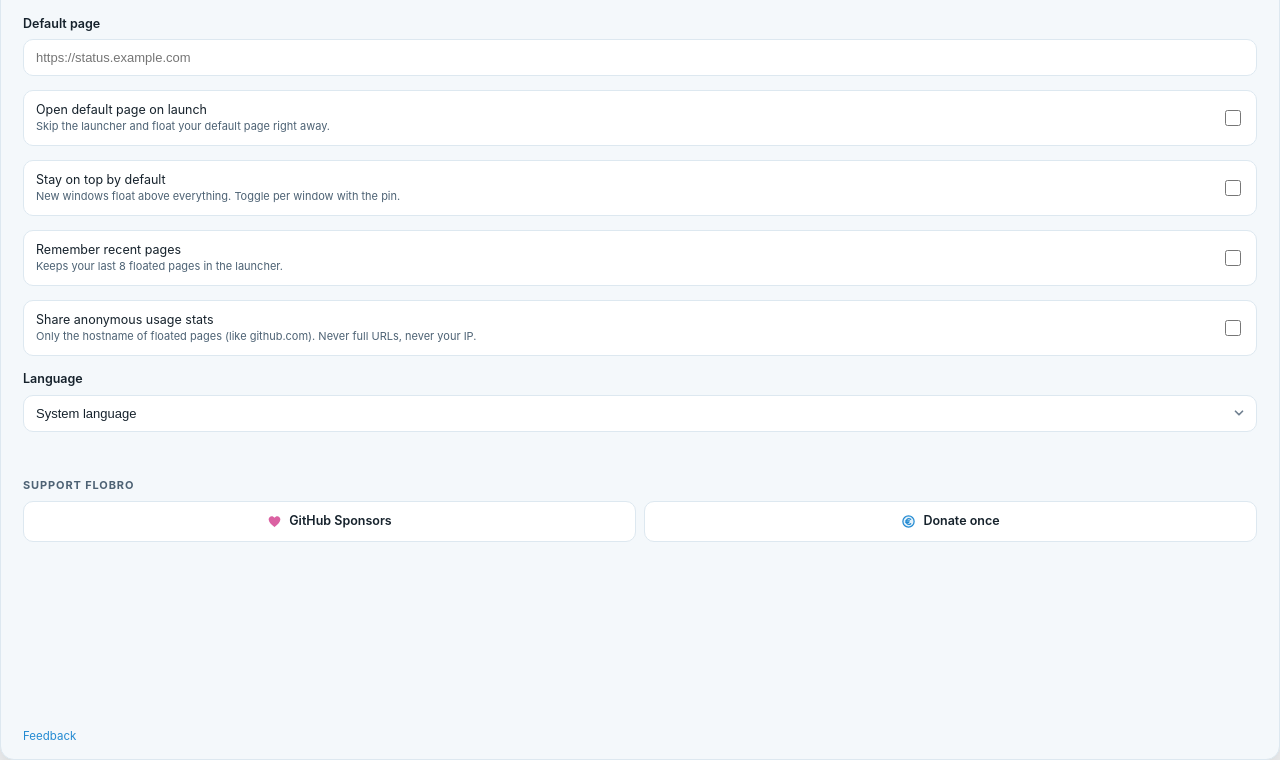
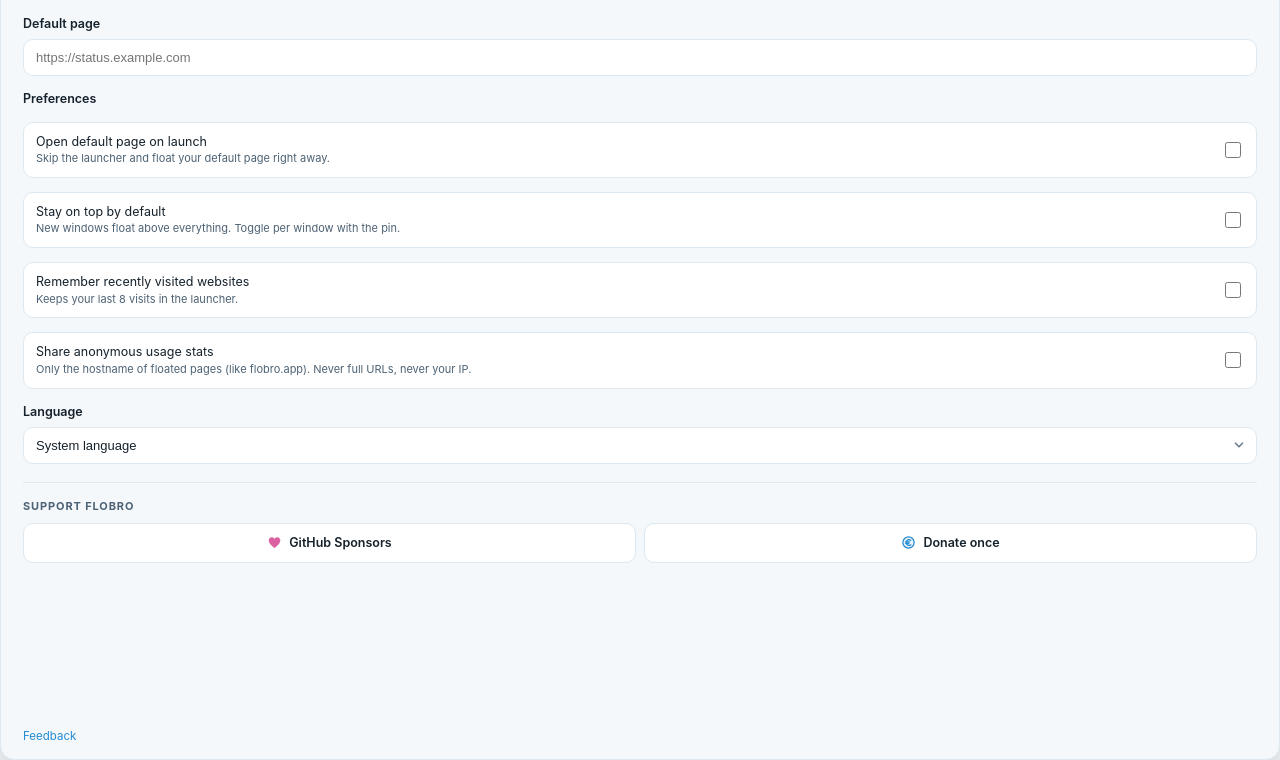
Before and after one commit to flobro/flobro-app, a website: page src/settings.html in a window 1280 px wide. Shown: the part 40-800 px from the top of the page. Drawn offline with Linux system fonts and the light colour scheme.

Commit message:
feat: clearer sections in settings screen

```diff
--- a/src/i18n.js
+++ b/src/i18n.js
@@ -23,14 +23,15 @@ window.FLOBRO_I18N = (function () {
       settings_title: 'Settings',
       default_page: 'Default page',
       open_on_start: 'Open default page on launch',
+      preferences: 'Preferences',
       open_on_start_sub: 'Skip the launcher and float your default page right away.',
       stay_on_top: 'Stay on top by default',
       stay_on_top_sub: 'New windows float above everything. Toggle per window with the pin.',
-      remember_recent: 'Remember recent pages',
-      remember_recent_sub: 'Keeps your last 8 floated pages in the launcher.',
+      remember_recent: 'Remember recently visited websites',
+      remember_recent_sub: 'Keeps your last 8 visits in the launcher.',
       share_usage: 'Share anonymous usage stats',
       share_usage_sub:
-        'Only the hostname of floated pages (like github.com). Never full URLs, never your IP.',
+        'Only the hostname of floated pages (like flobro.app). Never full URLs, never your IP.',
       language: 'Language',
       lang_auto: 'System language',
       save: 'Save',
@@ -78,14 +79,15 @@ window.FLOBRO_I18N = (function () {
       settings_title: 'Instellingen',
       default_page: 'Standaardpagina',
       open_on_start: 'Standaardpagina openen bij start',
-      open_on_start_sub: 'Sla de launcher over en float direct je standaardpagina.',
+      preferences: 'Voorkeuren',
+      open_on_start_sub: 'Sla het welkomstscherm over en open direct je standaardpagina.',
       stay_on_top: 'Standaard bovenaan blijven',
       stay_on_top_sub: 'Nieuwe vensters zweven boven alles. Per venster aan te passen met de pin.',
-      remember_recent: 'Recente pagina’s onthouden',
-      remember_recent_sub: 'Bewaart je laatste 8 gefloate pagina’s in de launcher.',
+      remember_recent: 'Recent bezochte websites onthouden',
+      remember_recent_sub: 'Bewaart je laatste 8 bezoeken in het welkomstscherm.',
       share_usage: 'Anonieme gebruiksstatistieken delen',
       share_usage_sub:
-        'Alleen de hostnaam van gefloate pagina’s (zoals github.com). Nooit volledige URL’s, nooit je IP.',
+        'Alleen de hostnaam van gefloate pagina’s (zoals flobro.app). Nooit volledige URL’s, nooit je IP.',
       language: 'Taal',
       lang_auto: 'Systeemtaal',
       save: 'Opslaan',
--- a/src/settings.html
+++ b/src/settings.html
@@ -18,9 +18,11 @@
 
     <div class="content">
       <div class="field">
-        <label for="default-url" data-i18n="default_page">Default page</label>
+        <label for="default-url" data-i18n="default_page" class="settings-section">Default page</label>
         <input type="text" id="default-url" placeholder="https://status.example.com" spellcheck="false">
       </div>
+
+      <span class="settings-section" data-i18n="preferences">Preferences</span>
 
       <label class="toggle">
         <span class="txt"><span data-i18n="open_on_start">Open default page on launch</span>
@@ -37,30 +39,29 @@
       </label>
 
       <label class="toggle">
-        <span class="txt"><span data-i18n="remember_recent">Remember recent pages</span>
-          <small data-i18n="remember_recent_sub">Keeps your last 8 floated pages in the launcher.</small>
+        <span class="txt"><span data-i18n="remember_recent">Remember recently visited websites</span>
+          <small data-i18n="remember_recent_sub">Keeps your last 8 visits in the launcher.</small>
         </span>
         <input type="checkbox" id="remember-recent">
       </label>
 
       <label class="toggle" id="usage-toggle">
         <span class="txt"><span data-i18n="share_usage">Share anonymous usage stats</span>
-          <small data-i18n="share_usage_sub">Only the hostname of floated pages (like youtube.com). Never full URLs, never your IP.</small>
+          <small data-i18n="share_usage_sub">Only the hostname of floated pages (like flobro.app). Never full URLs,
+            never your IP.</small>
         </span>
         <span class="toggle-fx" id="usage-fx" aria-hidden="true"></span>
         <input type="checkbox" id="share-usage">
       </label>
 
       <div class="field">
-        <label for="language" data-i18n="language">Language</label>
+        <label for="language" data-i18n="language" class="settings-section">Language</label>
         <select id="language">
           <option value="auto" data-i18n="lang_auto">System language</option>
           <option value="en">English</option>
           <option value="nl">Nederlands</option>
         </select>
       </div>
-
-      <div class="status" id="status"></div>
 
       <div class="section-label" data-i18n="support">Support Flobro</div>
       <div class="sponsors">
--- a/src/settings.js
+++ b/src/settings.js
@@ -31,11 +31,6 @@ async function save() {
   await invoke('save_settings', { settings });
   window.FLOBRO_I18N.setLang(settings.language);
   emit('flobro-language', settings.language);
-  const status = $('#status');
-  status.textContent = t('saved');
-  setTimeout(() => {
-    status.textContent = '';
-  }, 1800);
 }
 
 /* Save on change: no Save button. Toggles and the language select save
--- a/src/style.css
+++ b/src/style.css
@@ -384,10 +384,6 @@ body {
   flex-direction: column;
   gap: 6px;
 }
-.field label {
-  font-size: 12.5px;
-  font-weight: 600;
-}
 .field input[type="text"] {
   padding: 10px 12px;
   border: 1.5px solid var(--line);
@@ -400,6 +396,11 @@ body {
 }
 .field input[type="text"]:focus {
   border-color: var(--blue);
+}
+
+.settings-section {
+  font-size: 12.5px;
+  font-weight: 600;
 }
 
 .toggle {
@@ -509,6 +510,12 @@ body {
 }
 
 /* ---------- sponsor buttons ---------- */
+/* target a .section-label that is followed by .sponsors */
+.section-label:has(+ .sponsors) {
+  border-top: 1px solid var(--line);
+  padding-top: 16px;
+}
+
 .sponsors {
   display: flex;
   gap: 8px;
```
Also changed, not shown: 1 other file.
